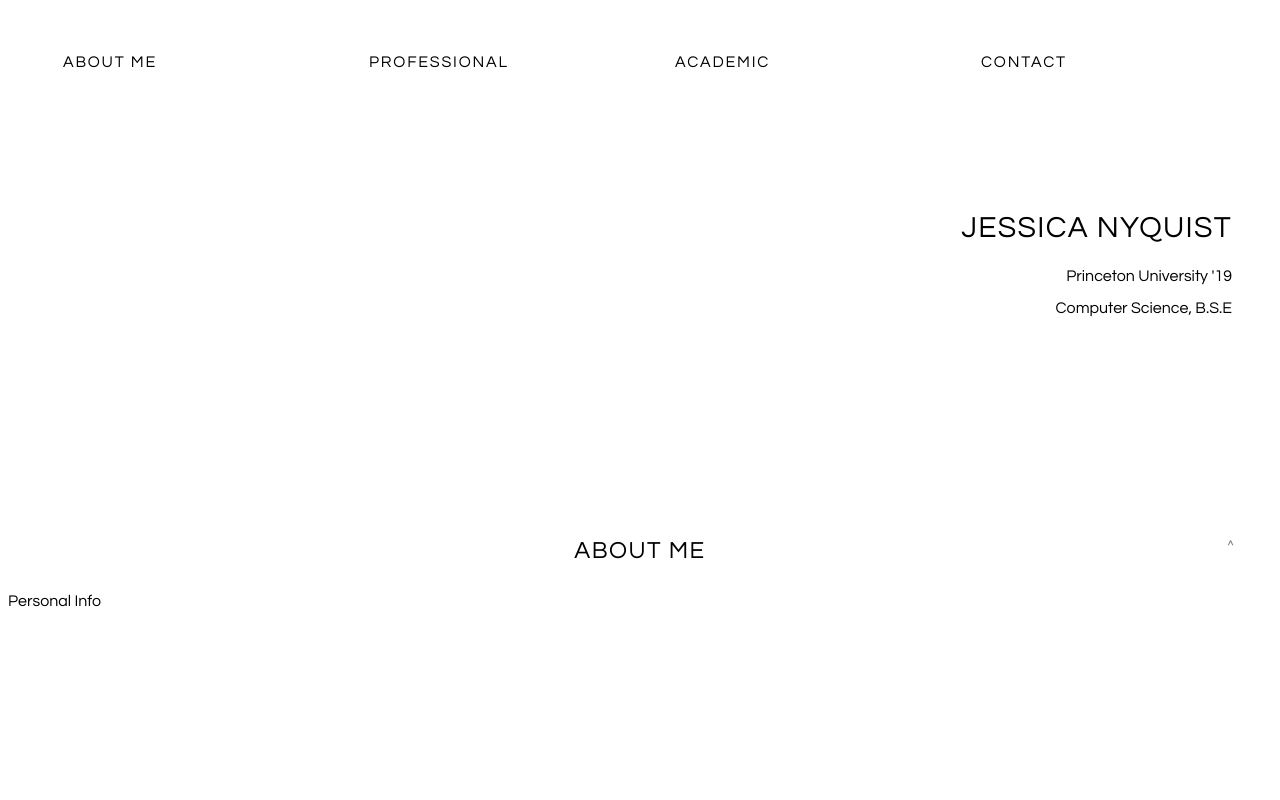
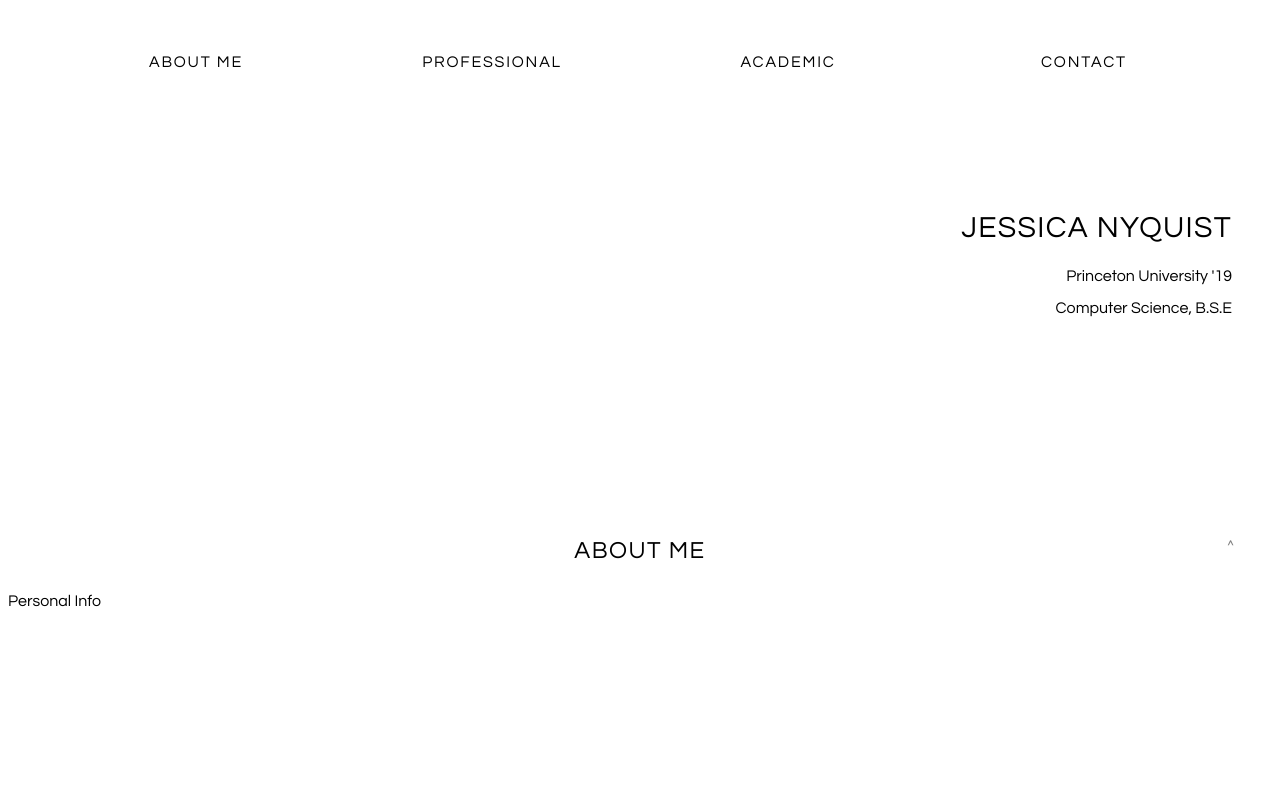
Before and after one commit to jessnyquist/iXperience, a plain HTML site: page Day5/personalnew-index.html in a window 1280 px wide. Shown: the top 800 px of the page. Drawn offline with Linux system fonts and the light colour scheme.

Commit message:
Day 5 Assignment

```diff
--- a/Day5/personalnew-index.html
+++ b/Day5/personalnew-index.html
@@ -12,7 +12,7 @@
 						<li><a href="#about">About Me</a></li>
 						<li><a href="#prof">Professional</a></li>
 						<li><a href="#acad">Academic</a></li>
-						<li><a href="#contanct">Contact</a></li>
+						<li><a href="#contact">Contact</a></li>
 					</ul>
 				</div>
 			</div>
--- a/Day5/personalnew-site.css
+++ b/Day5/personalnew-site.css
@@ -33,6 +33,7 @@ h1{
 }
 ul{
 	list-style: none;
+	padding-right:40px;
 }
 
 .clicks li{
@@ -49,6 +50,7 @@ ul{
 
 li{
 	float:left;
+	text-align: center;
 }
 li a{
 	color: black;
@@ -97,7 +99,7 @@ h2{
 #contact h2 {
 	color: gray;
 }
-.clicks li:hover{
+.clicks li:hover a{
 	border-bottom: 1px solid red;
 	transition: .3s;
 }
@@ -106,9 +108,6 @@ h2{
 	font-size: 10px
 }
 
-#media{
-	padding-right:40px;
-}
 
 #media li:hover{
 	color:red
```
Also changed, not shown: Day5/notes.txt (added).
